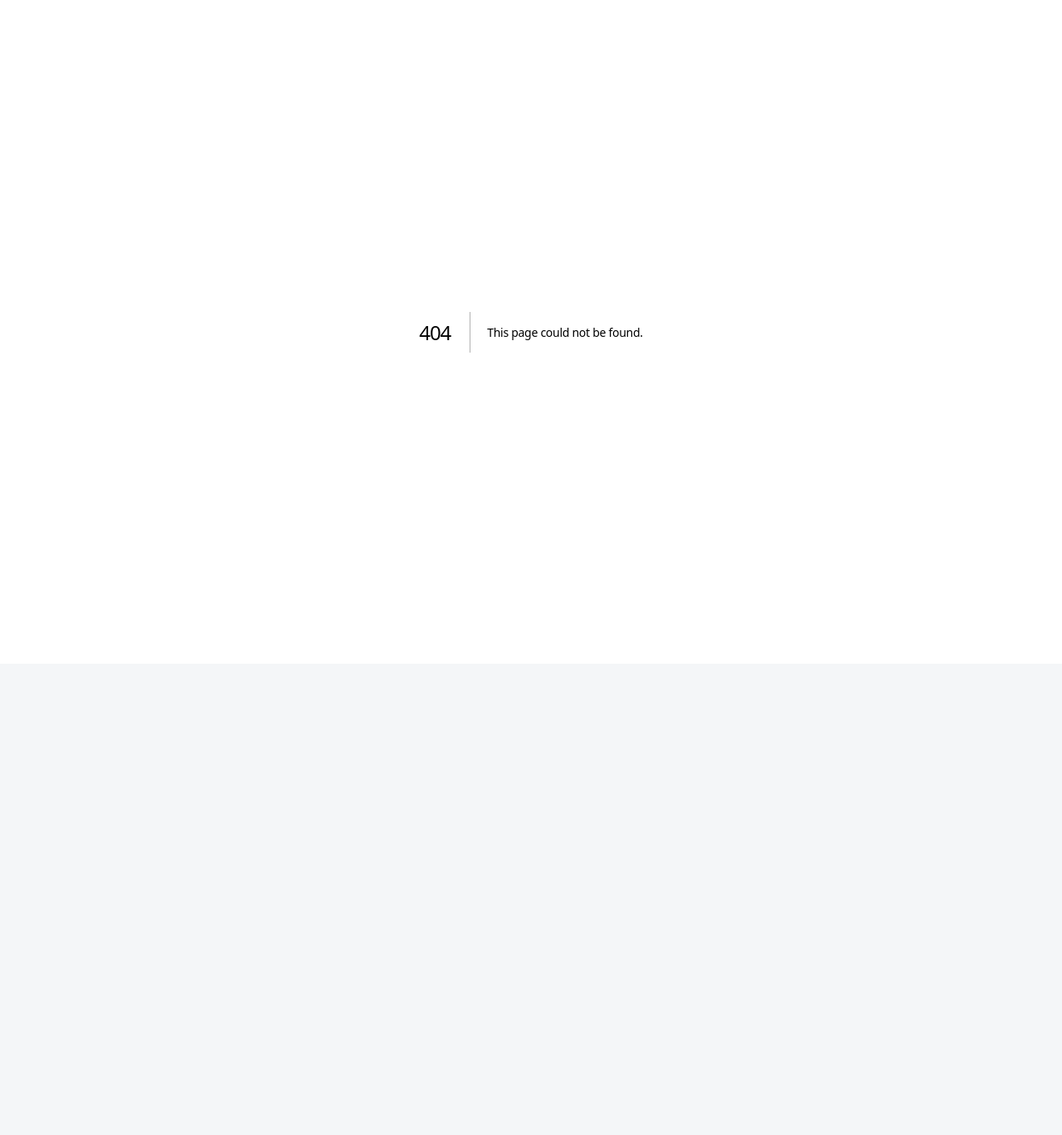
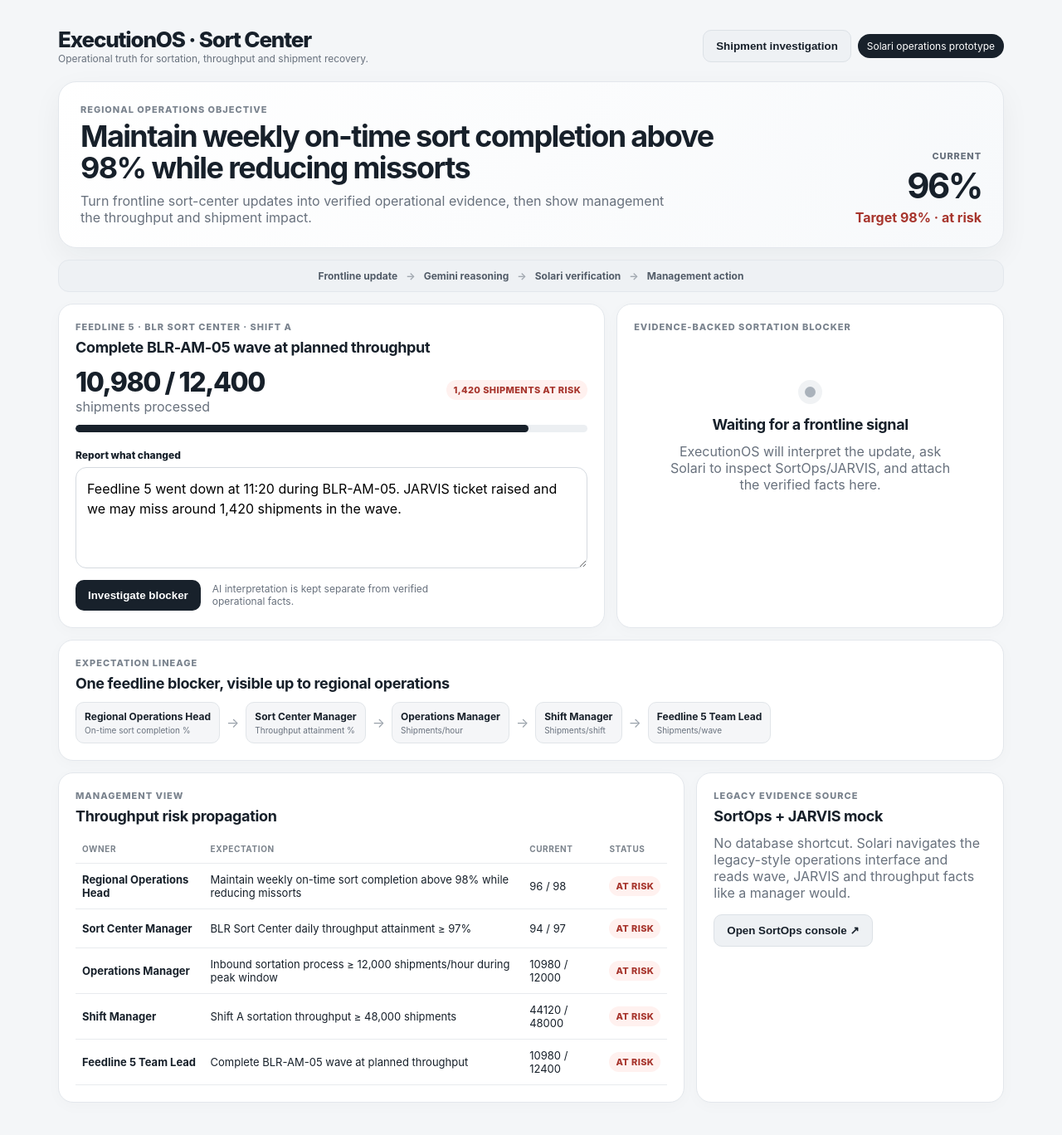
Before and after one commit to yogeshmj94/solariproject, a Next.js app: page /operations in a window 1280 px wide. Before the commit this address had no page. Shown: the top 1368 px of the page at 83% size. Before the commit the page ends 800 px from the top, so only its background shows below. Built offline with nearby package versions, Linux system fonts and the light colour scheme.

Commit message:
Preserve sort-center blocker demo under operations route

```diff
--- /dev/null
+++ b/src/app/operations/page.tsx
@@ -0,0 +1,221 @@
+"use client";
+
+import { useMemo, useState } from "react";
+import { expectations } from "@/lib/demo-data";
+import { getLineage } from "@/lib/lineage";
+
+type Analysis = {
+  type: string;
+  wave: string;
+  feedline: string;
+  estimatedImpactShipments: number;
+  summary: string;
+  managementImpact: string;
+};
+
+type Verification = {
+  verified: boolean;
+  facts?: {
+    waveStatus: string;
+    jarvisTicket: string;
+    projectedShipmentLoss: number;
+  };
+  sessionId?: string;
+  replayUrl?: string | null;
+  error?: string;
+};
+
+const demoUpdate =
+  "Feedline 5 went down at 11:20 during BLR-AM-05. JARVIS ticket raised and we may miss around 1,420 shipments in the wave.";
+
+export default function OperationsDemo() {
+  const company = expectations[0];
+  const operator = expectations.find((e) => e.id === "exp-operator")!;
+  const lineage = getLineage(expectations, operator.id);
+
+  const [update, setUpdate] = useState(demoUpdate);
+  const [analysis, setAnalysis] = useState<Analysis | null>(null);
+  const [verification, setVerification] = useState<Verification | null>(null);
+  const [phase, setPhase] = useState<"idle" | "reasoning" | "verifying" | "done" | "error">("idle");
+  const [error, setError] = useState("");
+
+  const evidence = useMemo(() => {
+    if (!verification?.facts) return [];
+    return [
+      `SortOps · Wave ${analysis?.wave ?? "BLR-AM-05"} status = ${verification.facts.waveStatus}`,
+      `JARVIS · Feedline ${analysis?.feedline ?? "5"} ticket = ${verification.facts.jarvisTicket}`,
+      `Throughput · Projected shipment loss = ${verification.facts.projectedShipmentLoss.toLocaleString()} shipments`,
+    ];
+  }, [analysis, verification]);
+
+  async function reportBlocker() {
+    setError("");
+    setAnalysis(null);
+    setVerification(null);
+    setPhase("reasoning");
+
+    try {
+      const analysisResponse = await fetch("/api/analyze", {
+        method: "POST",
+        headers: { "Content-Type": "application/json" },
+        body: JSON.stringify({ update }),
+      });
+      const analysisPayload = await analysisResponse.json();
+      if (!analysisResponse.ok) throw new Error(analysisPayload.error ?? "Gemini analysis failed");
+
+      const parsed = analysisPayload.analysis as Analysis;
+      setAnalysis(parsed);
+      setPhase("verifying");
+
+      const params = new URLSearchParams({
+        wave: parsed.wave || "BLR-AM-05",
+        feedline: parsed.feedline || "5",
+      });
+      const verifyResponse = await fetch(`/api/solari/verify?${params.toString()}`);
+      const verifyPayload = (await verifyResponse.json()) as Verification;
+      if (!verifyResponse.ok || !verifyPayload.verified) {
+        throw new Error(verifyPayload.error ?? "Solari verification failed");
+      }
+
+      setVerification(verifyPayload);
+      setPhase("done");
+    } catch (err) {
+      setError(err instanceof Error ? err.message : "Unable to investigate blocker");
+      setPhase("error");
+    }
+  }
+
+  return (
+    <main>
+      <div className="topbar">
+        <div>
+          <a className="brand" href="/">ExecutionOS · Sort Center</a>
+          <div className="muted small">Operational truth for sortation, throughput and shipment recovery.</div>
+        </div>
+        <div style={{ display: "flex", gap: 8, alignItems: "center", flexWrap: "wrap", justifyContent: "flex-end" }}>
+          <a href="/investigations"><button className="secondary">Shipment investigation</button></a>
+          <div className="badge">Solari operations prototype</div>
+        </div>
+      </div>
+
+      <section className="hero">
+        <div>
+          <div className="kicker">Regional operations objective</div>
+          <h1>{company.title}</h1>
+          <p className="muted hero-copy">
+            Turn frontline sort-center updates into verified operational evidence, then show management the throughput and shipment impact.
+          </p>
+        </div>
+        <div className="hero-metric">
+          <span>Current</span>
+          <strong>{company.current}%</strong>
+          <span className="risk">Target {company.target}% · at risk</span>
+        </div>
+      </section>
+
+      <section className="flowbar">
+        <span>Frontline update</span><b>→</b><span>Gemini reasoning</span><b>→</b><span>Solari verification</span><b>→</b><span>Management action</span>
+      </section>
+
+      <div className="grid">
+        <section className="card span-7">
+          <div className="kicker">Feedline 5 · BLR Sort Center · Shift A</div>
+          <h2>{operator.title}</h2>
+          <div className="operator-progress">
+            <div>
+              <div className="metric">{operator.current?.toLocaleString()} / {operator.target.toLocaleString()}</div>
+              <span className="muted">shipments processed</span>
+            </div>
+            <span className="status-pill danger">1,420 shipments at risk</span>
+          </div>
+          <div className="progress"><div style={{ width: `${((operator.current ?? 0) / operator.target) * 100}%` }} /></div>
+
+          <label className="field-label" htmlFor="employee-update">Report what changed</label>
+          <textarea id="employee-update" value={update} onChange={(e) => setUpdate(e.target.value)} />
+          <div className="action-row">
+            <button onClick={reportBlocker} disabled={phase === "reasoning" || phase === "verifying" || !update.trim()}>
+              {phase === "reasoning" ? "Gemini is interpreting…" : phase === "verifying" ? "Solari is verifying…" : "Investigate blocker"}
+            </button>
+            <span className="muted small">AI interpretation is kept separate from verified operational facts.</span>
+          </div>
+          {error && <div className="error-box">{error}</div>}
+        </section>
+
+        <section className="card span-5 evidence-card">
+          <div className="kicker">Evidence-backed sortation blocker</div>
+          {phase === "idle" && (
+            <div className="empty-state">
+              <div className="pulse-dot" />
+              <h2>Waiting for a frontline signal</h2>
+              <p className="muted">ExecutionOS will interpret the update, ask Solari to inspect SortOps/JARVIS, and attach the verified facts here.</p>
+            </div>
+          )}
+          {(phase === "reasoning" || phase === "verifying") && (
+            <div className="empty-state">
+              <div className="spinner" />
+              <h2>{phase === "reasoning" ? "Understanding the blocker" : "Checking sort-center systems"}</h2>
+              <p className="muted">{phase === "reasoning" ? "Gemini is structuring the frontline report." : "Solari is navigating the mock SortOps console independently."}</p>
+            </div>
+          )}
+          {analysis && phase !== "idle" && (
+            <div className="analysis-block">
+              <div className="section-label">AI interpretation</div>
+              <h2>{analysis.summary}</h2>
+              <div className="chips">
+                <span>Wave {analysis.wave}</span><span>Feedline {analysis.feedline}</span><span>{analysis.estimatedImpactShipments.toLocaleString()} shipments at risk</span>
+              </div>
+              <p className="muted">{analysis.managementImpact}</p>
+            </div>
+          )}
+          {verification?.verified && (
+            <div className="verified-block">
+              <div className="verified-heading"><span className="verified-mark">✓</span><strong>Verified by Solari</strong></div>
+              {evidence.map((item) => <div className="evidence-row" key={item}>{item}</div>)}
+              <div className="session-meta">Audit session · {verification.sessionId?.slice(-18)}</div>
+              {verification.replayUrl && <a className="text-link" href={verification.replayUrl} target="_blank" rel="noreferrer">Open session replay ↗</a>}
+            </div>
+          )}
+        </section>
+
+        <section className="card span-12">
+          <div className="section-header">
+            <div><div className="kicker">Expectation lineage</div><h2>One feedline blocker, visible up to regional operations</h2></div>
+            {phase === "done" && <span className="status-pill danger">Sort-center objective impacted</span>}
+          </div>
+          <div className="lineage">
+            {lineage.map((item, index) => (
+              <span key={item.id} style={{ display: "contents" }}>
+                <span className="node"><strong>{item.owner}</strong><small>{item.metric}</small></span>
+                {index < lineage.length - 1 && <span className="arrow">→</span>}
+              </span>
+            ))}
+          </div>
+        </section>
+
+        <section className="card span-8">
+          <div className="kicker">Management view</div>
+          <h2>Throughput risk propagation</h2>
+          <table>
+            <thead><tr><th>Owner</th><th>Expectation</th><th>Current</th><th>Status</th></tr></thead>
+            <tbody>
+              {expectations.map((e) => (
+                <tr key={e.id}>
+                  <td><strong>{e.owner}</strong></td><td>{e.title}</td>
+                  <td>{e.current ?? "—"}{e.current != null ? ` / ${e.target}` : ""}</td>
+                  <td><span className={`status-pill ${e.status === "on_track" ? "success" : "danger"}`}>{e.status.replace("_", " ")}</span></td>
+                </tr>
+              ))}
+            </tbody>
+          </table>
+        </section>
+
+        <section className="card span-4">
+          <div className="kicker">Legacy evidence source</div>
+          <h2>SortOps + JARVIS mock</h2>
+          <p className="muted">No database shortcut. Solari navigates the legacy-style operations interface and reads wave, JARVIS and throughput facts like a manager would.</p>
+          <a href="/erp" target="_blank" rel="noreferrer"><button className="secondary">Open SortOps console ↗</button></a>
+        </section>
+      </div>
+    </main>
+  );
+}
```
